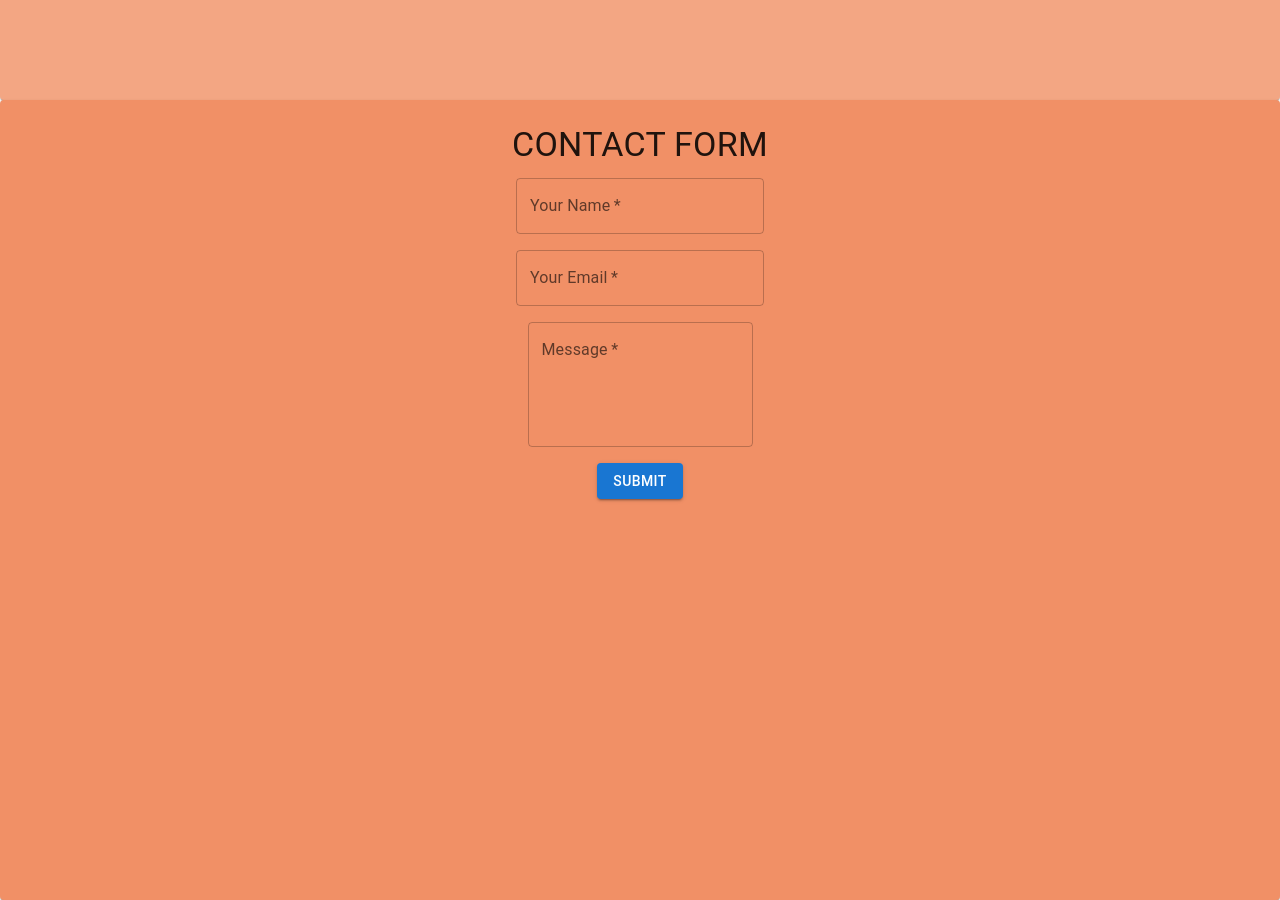
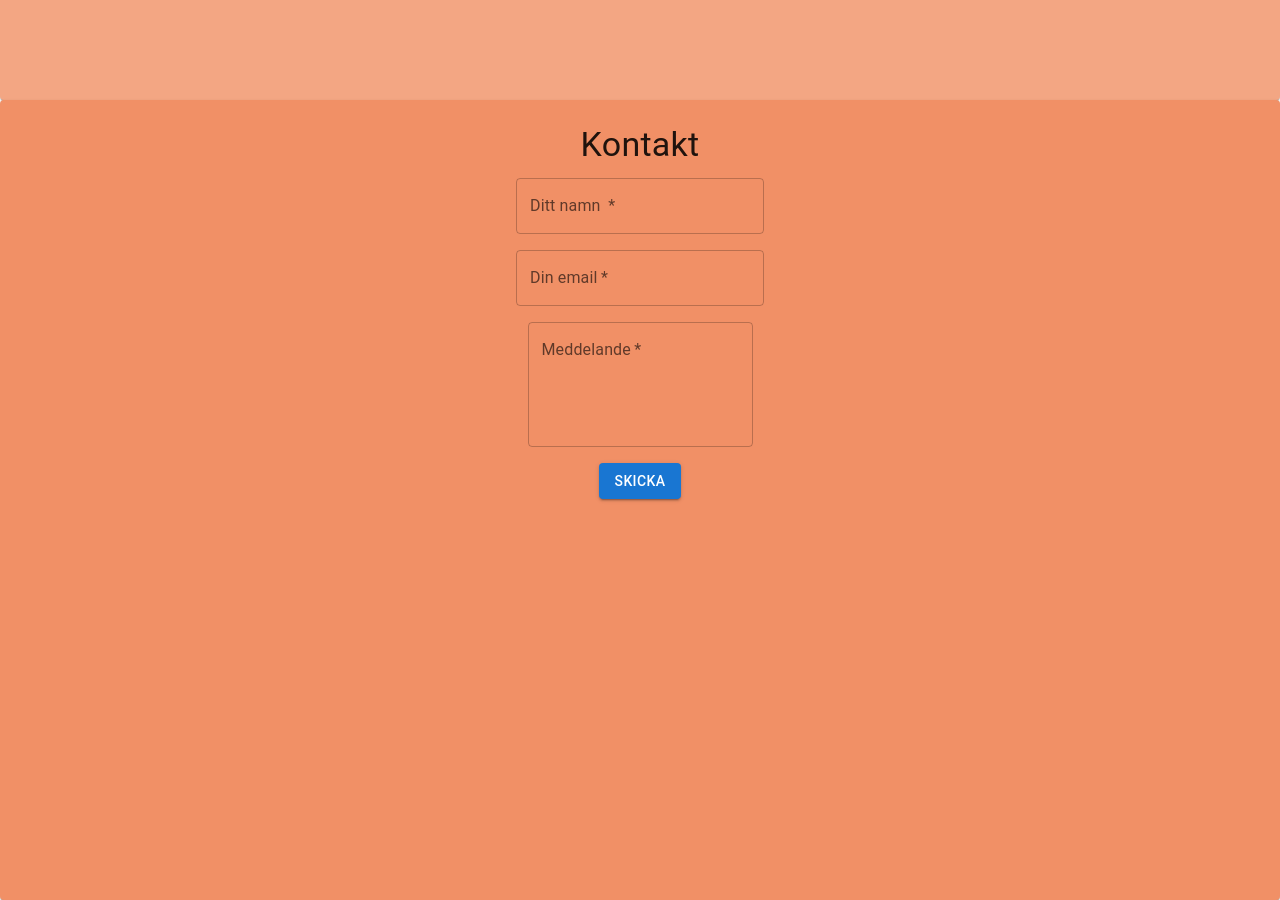
Before and after one commit to mdanneil/reactportfolio, a React (Create React App) app: page / in a window 1280 px wide. Shown: the part 1580-2480 px from the top of the page. Built offline with nearby package versions, Linux system fonts and the light colour scheme.

Commit message:
internationalize contact page

```diff
--- a/src/components/Contact.tsx
+++ b/src/components/Contact.tsx
@@ -1,75 +1,66 @@
-import React from 'react'
-import TextField from '@mui/material/TextField'
-import Button from '@mui/material/Button'
-import Grid from '@mui/material/Grid'
-import Container from '@mui/material/Container'
-import Typography from '@mui/material/Typography'
+import React from "react";
+import TextField from "@mui/material/TextField";
+import Button from "@mui/material/Button";
+import Grid from "@mui/material/Grid";
+import Container from "@mui/material/Container";
+import Typography from "@mui/material/Typography";
+import { useTranslation } from "react-i18next";
 
 function ContactForm() {
+  const { t } = useTranslation();
   return (
-		<Container maxWidth='sm'>
+    <Container maxWidth="sm">
       <form
-				action='https://public.herotofu.com/v1/348a8fd0-78af-11ee-b9fd-a16a30a6940d'
-				method='post'
-				acceptCharset='UTF-8'>
-				<Typography variant='h4' align='center' gutterBottom>
-					{'Contact Form'.toUpperCase()}
+        action="https://public.herotofu.com/v1/348a8fd0-78af-11ee-b9fd-a16a30a6940d"
+        method="post"
+        acceptCharset="UTF-8"
+      >
+        <Typography variant="h4" align="center" gutterBottom>
+          {t("Contact.contact")}
         </Typography>
-				<Grid
-					container
-					direction='column'
-					alignItems='center'
-					spacing={2}>
+        <Grid container direction="column" alignItems="center" spacing={2}>
           <Grid item xs={12}>
             <TextField
               fullWidth
-							label='Your Name'
-							id='name'
-							type='text'
-							name='Name'
+              label={t("Contact.name")}
+              id="name"
+              type="text"
+              name="Name"
               required
             />
           </Grid>
           <Grid item xs={12}>
             <TextField
               fullWidth
-							label='Your Email'
-							id='email'
-							type='email'
-							name='Email'
+              label={t("Contact.email")}
+              id="email"
+              type="email"
+              name="Email"
               required
             />
           </Grid>
           <Grid item xs={12}>
             <TextField
               fullWidth
-							label='Message'
-							id='message'
-							name='Message'
+              label={t("Contact.message")}
+              id="message"
+              name="Message"
               required
               multiline
               rows={4}
             />
           </Grid>
-					<Grid
-						container
-						item
-						xs={12}
-						justifyContent='center'
-						spacing={2}>
+          <Grid container item xs={12} justifyContent="center" spacing={2}>
             <Grid item>
-							<Button
-								type='submit'
-								variant='contained'
-								color='primary'>
-								Submit
+              <Button type="submit" variant="contained" color="primary">
+                {t("Contact.submit")}
               </Button>
             </Grid>
           </Grid>
         </Grid>
       </form>
     </Container>
-	)
+  );
 }
 
-export default ContactForm
+export default ContactForm;
--- a/src/translations/english.json
+++ b/src/translations/english.json
@@ -8,6 +8,10 @@
     "projects": "Projects"
   },
   "Contact": {
-    "contact": "Contact"
+    "contact": "Contact",
+    "name": "Your name",
+    "email": "Your email",
+    "message": "Message",
+    "submit": "Send"
   }
 }
--- a/src/translations/swedish.json
+++ b/src/translations/swedish.json
@@ -1,13 +1,17 @@
 {
   "About": {
     "about": "31 år gammal, född och uppvuxen i Uppsala men utflyttad till Göteborg 2020 för att studera Systemutveckling Java. Har jobbat med allt möjligt, bl.a. Ica, rivning/sanering, elmontör inom medtech, nattbusschaufför och ansvarig över ett par hundra hektar bomullsfält när jag backpackade. Älskar den sociala biten av serviceyrken, och problemlösningen i utvecklaryrket!",
-    "personality": "Jag är en väldigt social, glad och positiv person, och skulle själv sammanfatta mig som en glädjespridare. Jag är en nörd av rang, och kan inte låta bli att djupdyka i det mesta jag får minsta lilla intresse för, då en av mina passioner i livet är just att lära mig saker. Huruvida detta handlar om att odla chili, modda hörlurar eller hitta de bästa materialet för strumpor är mindre viktigt, huvudsaken är att jag får läsa om och lära mig något",
+    "personality": "Jag är en väldigt social, glad och positiv person, och skulle själv sammanfatta mig som en glädjespridare. Jag är en nörd av rang, och kan inte låta bli att djupdyka i det mesta jag får minsta lilla intresse för, då en av mina passioner i livet är just att lära mig saker. Huruvida detta handlar om att odla chili, modda hörlurar eller hitta de bästa materialet för strumpor är mindre viktigt, huvudsaken är att jag får läsa om och lära mig något.",
     "interests": "När jag inte kodar så har jag relativt nyligen fastnat för fiske, så när vädret tillåter är jag gärna utomhus och fiskar, eller bara allmänt är i naturen. Om vädret däremot inte tillåter det så lagar jag gärna någon rolig maträtt, läser en bra bok eller gamear. Är det någon intressant fotbollsmatch igång tittar jag gärna på den. Älskar även att utöva alla möjliga sporter, och har spelat det mesta under uppväxten."
   },
   "Projects": {
     "projects": "Projekt"
   },
   "Contact": {
-    "contact": "Kontakt"
+    "contact": "Kontakt",
+    "name": "Ditt namn ",
+    "email": "Din email",
+    "message": "Meddelande",
+    "submit": "Skicka"
   }
 }
```
Lines whose indentation alone changed are shown as unchanged.
